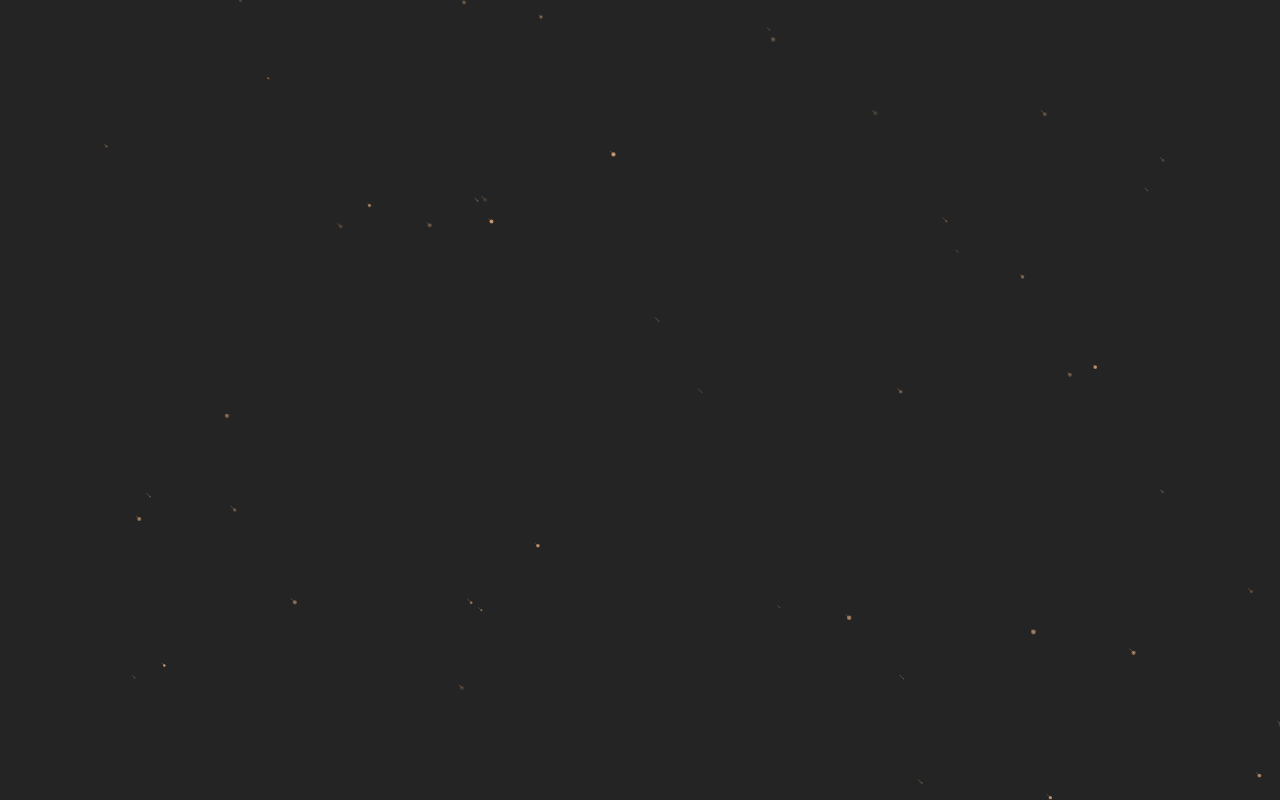
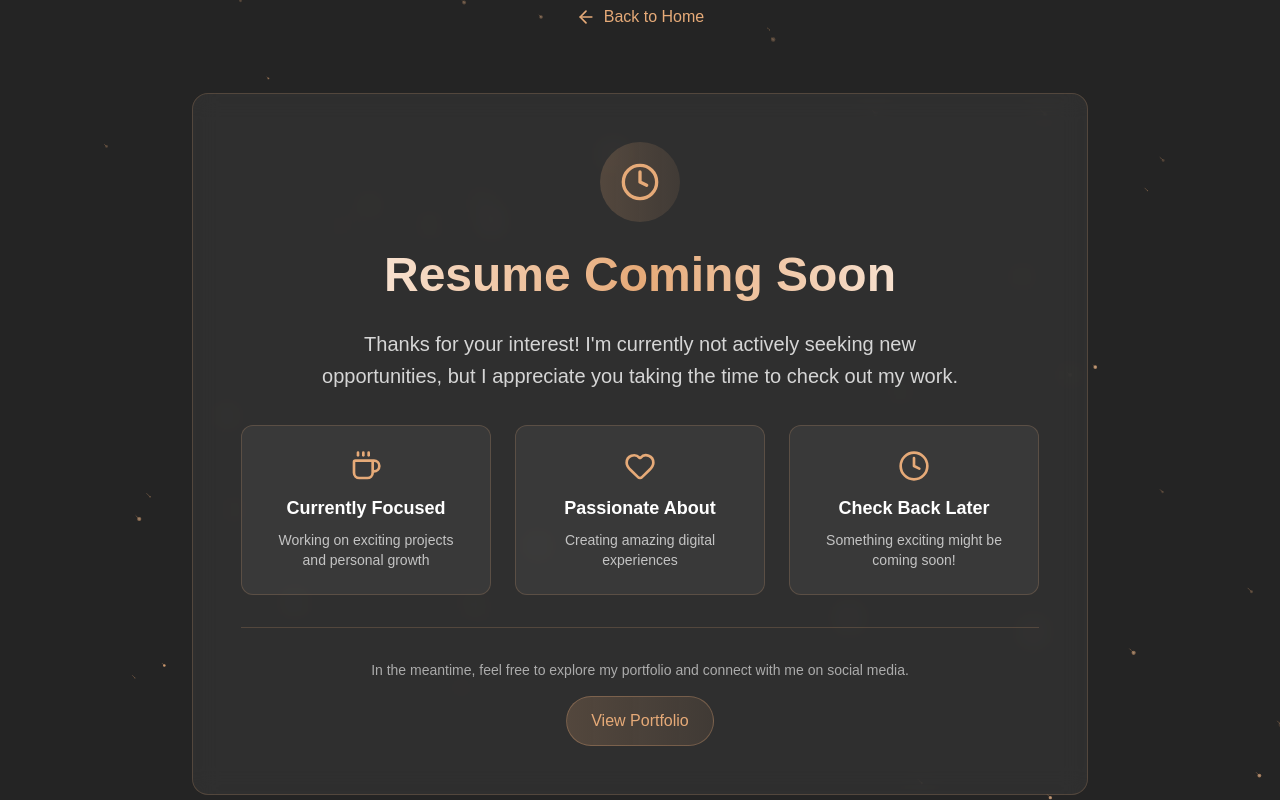
Before and after one commit to Vitaliistf/Vitaliistf.dev, a Next.js app: page /resume in a window 1280 px wide. Before the commit this address had no page. Built offline with nearby package versions, Linux system fonts and the light colour scheme.

Commit message:
feat: new resume page

```diff
--- /dev/null
+++ b/src/app/resume/page.tsx
@@ -0,0 +1,99 @@
+'use client';
+
+import { useState, useEffect } from 'react';
+import { ArrowLeft, Clock, Coffee, Heart } from 'lucide-react';
+import Link from 'next/link';
+import GlassCard from '@/components/GlassCard';
+
+export default function ResumePage() {
+  const [isLoaded, setIsLoaded] = useState(false);
+
+  useEffect(() => {
+    setIsLoaded(true);
+  }, []);
+
+  return (
+    <div className="min-h-screen flex items-center justify-center relative z-10 px-6">
+      <div
+        className={`w-full max-w-4xl mx-auto transition-all duration-1000 ${
+          isLoaded ? 'opacity-100 translate-y-0' : 'opacity-0 translate-y-10'
+        }`}
+      >
+        <div className="text-center mb-8">
+          <Link
+            href="/"
+            className="inline-flex items-center gap-2 text-[rgb(230,170,120)] hover:text-white transition-colors duration-300 mb-8"
+          >
+            <ArrowLeft className="w-5 h-5" />
+            Back to Home
+          </Link>
+        </div>
+
+        <GlassCard className="p-8 md:p-12 text-center">
+          <div className="mb-8">
+            <div className="w-20 h-20 mx-auto mb-6 rounded-full bg-gradient-to-r from-[rgb(230,170,120)]/20 to-[rgb(230,170,120)]/10 flex items-center justify-center">
+              <Clock className="w-10 h-10 text-[rgb(230,170,120)]" />
+            </div>
+
+            <h1 className="text-3xl leading-[1.2] md:text-5xl font-bold mb-6 bg-gradient-to-r from-white via-[rgb(230,170,120)] to-white bg-clip-text text-transparent">
+              Resume Coming Soon
+            </h1>
+
+            <p className="text-lg md:text-xl text-white/80 mb-8 max-w-2xl mx-auto leading-relaxed">
+              Thanks for your interest! I'm currently not actively seeking new
+              opportunities, but I appreciate you taking the time to check out
+              my work.
+            </p>
+          </div>
+
+          <div className="grid md:grid-cols-3 gap-6 mb-8">
+            <div className="flex flex-col items-center p-6 rounded-xl bg-white/5 border border-[rgb(230,170,120)]/20">
+              <Coffee className="w-8 h-8 text-[rgb(230,170,120)] mb-3" />
+              <h3 className="text-lg font-semibold text-white mb-2">
+                Currently Focused
+              </h3>
+              <p className="text-white/70 text-sm">
+                Working on exciting projects and personal growth
+              </p>
+            </div>
+
+            <div className="flex flex-col items-center p-6 rounded-xl bg-white/5 border border-[rgb(230,170,120)]/20">
+              <Heart className="w-8 h-8 text-[rgb(230,170,120)] mb-3" />
+              <h3 className="text-lg font-semibold text-white mb-2">
+                Passionate About
+              </h3>
+              <p className="text-white/70 text-sm">
+                Creating amazing digital experiences
+              </p>
+            </div>
+
+            <div className="flex flex-col items-center p-6 rounded-xl bg-white/5 border border-[rgb(230,170,120)]/20">
+              <Clock className="w-8 h-8 text-[rgb(230,170,120)] mb-3" />
+              <h3 className="text-lg font-semibold text-white mb-2">
+                Check Back Later
+              </h3>
+              <p className="text-white/70 text-sm">
+                Something exciting might be coming soon!
+              </p>
+            </div>
+          </div>
+
+          <div className="border-t border-[rgb(230,170,120)]/20 pt-8">
+            <p className="text-white/60 text-sm mb-4">
+              In the meantime, feel free to explore my portfolio and connect
+              with me on social media.
+            </p>
+            <div className="flex justify-center gap-4">
+              <Link
+                href="/"
+                className="px-6 py-3 rounded-full bg-gradient-to-r from-[rgb(230,170,120)]/20 to-[rgb(230,170,120)]/10 border border-[rgb(230,170,120)]/30 text-[rgb(230,170,120)] hover:bg-[rgb(230,170,120)]/20 transition-all duration-300"
+              >
+                View Portfolio
+              </Link>
+            </div>
+          </div>
+        </GlassCard>
+      </div>
+    </div>
+  );
+}
--- a/src/data/links.json
+++ b/src/data/links.json
@@ -51,7 +51,7 @@
     {
       "id": 7,
       "title": "Resume/CV",
-      "url": "/resume.pdf",
+      "url": "/resume",
       "icon": "file-text",
       "featured": false
     },
```
